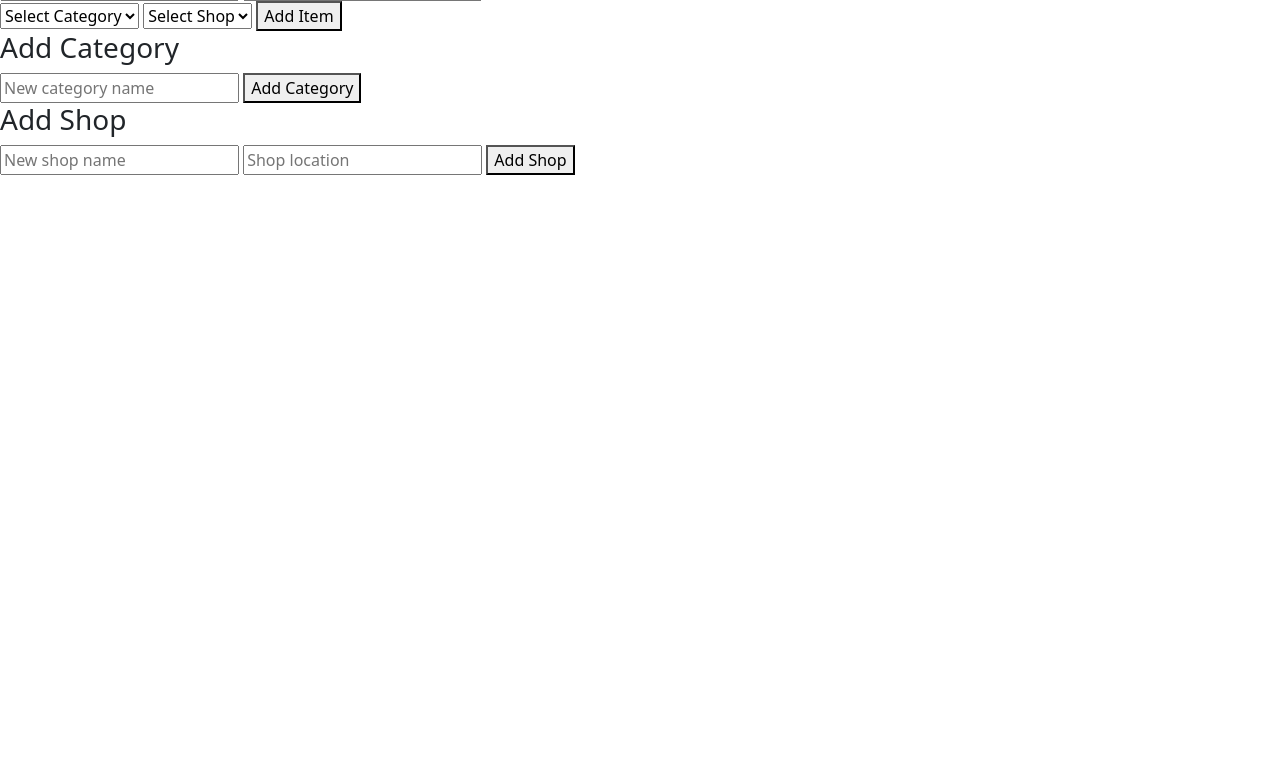
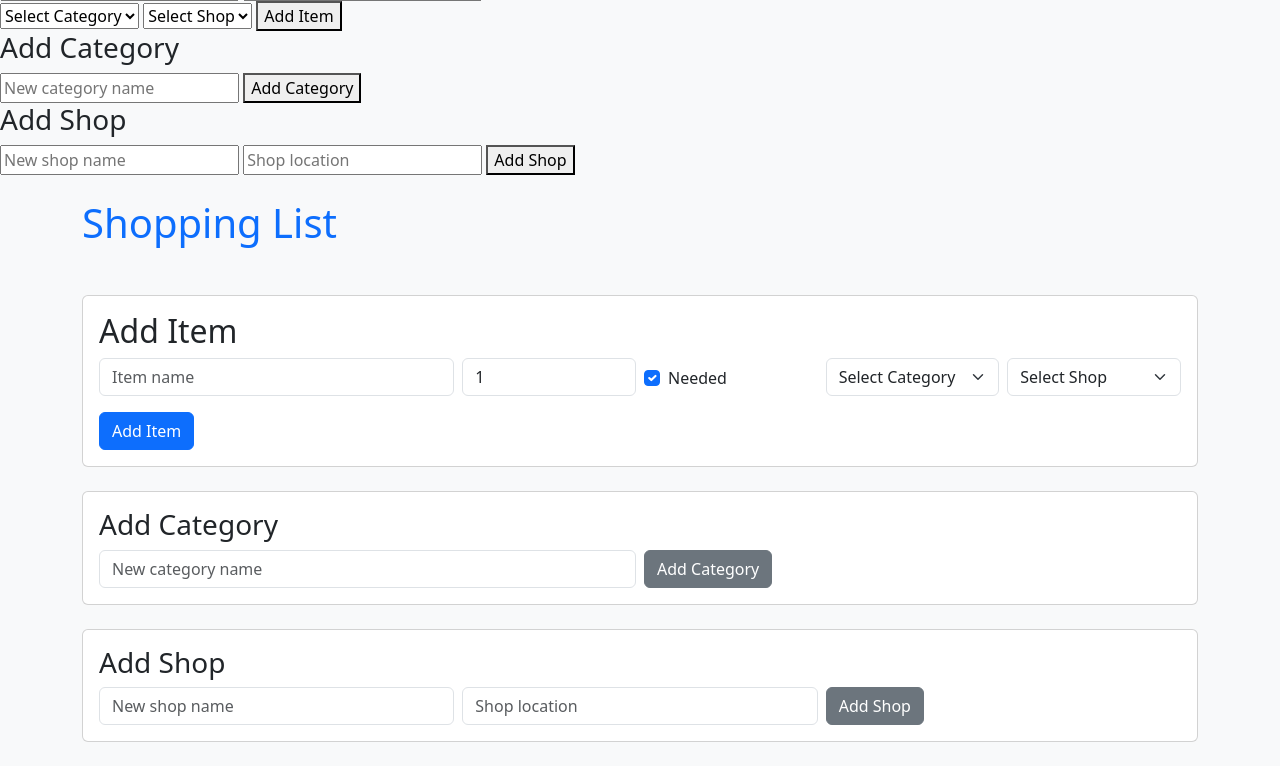
Before and after one commit to hugcamrom/WSAA-project, a Flask app: page /items in a window 1280 px wide. Shown: the part 139-905 px from the top of the page. Before the commit the page ends 314 px from the top, so only its background shows below. Run offline with Flask 3, Linux system fonts and the light colour scheme; data that the repository does not hold is empty.

Commit message:
bootstrap added

```diff
--- a/shopping-tracker/templates/items.html
+++ b/shopping-tracker/templates/items.html
@@ -157,4 +157,70 @@
             }
         });
     </script>
+    <body class="bg-light">
+    <div class="container py-4">
+        <h1 class="mb-4 text-primary">Shopping List</h1>
+
+        <ul id="item-list" class="list-group mb-4"></ul>
+
+        <div class="card p-3 mb-4">
+            <h2>Add Item</h2>
+            <form id="item-form" class="row g-2">
+                <div class="col-md-4">
+                    <input type="text" id="name" class="form-control" placeholder="Item name" required>
+                </div>
+                <div class="col-md-2">
+                    <input type="number" id="quantity" class="form-control" placeholder="Quantity" value="1">
+                </div>
+                <div class="col-md-2">
+                    <div class="form-check mt-2">
+                        <input type="checkbox" id="needed" class="form-check-input" checked>
+                        <label class="form-check-label">Needed</label>
+                    </div>
+                </div>
+                <div class="col-md-2">
+                    <select id="category_id" class="form-select" required>
+                        <option value="">Select Category</option>
+                    </select>
+                </div>
+                <div class="col-md-2">
+                    <select id="shop_id" class="form-select" required>
+                        <option value="">Select Shop</option>
+                    </select>
+                </div>
+                <div class="col-12">
+                    <button type="submit" class="btn btn-primary mt-2">Add Item</button>
+                </div>
+            </form>
+        </div>
+
+        <div class="card p-3 mb-4">
+            <h3>Add Category</h3>
+            <form id="category-form" class="row g-2">
+                <div class="col-md-6">
+                    <input type="text" id="new-category-name" class="form-control" placeholder="New category name" required>
+                </div>
+                <div class="col-md-6">
+                    <button type="submit" class="btn btn-secondary">Add Category</button>
+                </div>
+            </form>
+        </div>
+
+        <div class="card p-3">
+            <h3>Add Shop</h3>
+            <form id="shop-form" class="row g-2">
+                <div class="col-md-4">
+                    <input type="text" id="new-shop-name" class="form-control" placeholder="New shop name" required>
+                </div>
+                <div class="col-md-4">
+                    <input type="text" id="new-shop-location" class="form-control" placeholder="Shop location">
+                </div>
+                <div class="col-md-4">
+                    <button type="submit" class="btn btn-secondary">Add Shop</button>
+                </div>
+            </form>
+        </div>
+    </div>
 </body>
+
+</body>
```
